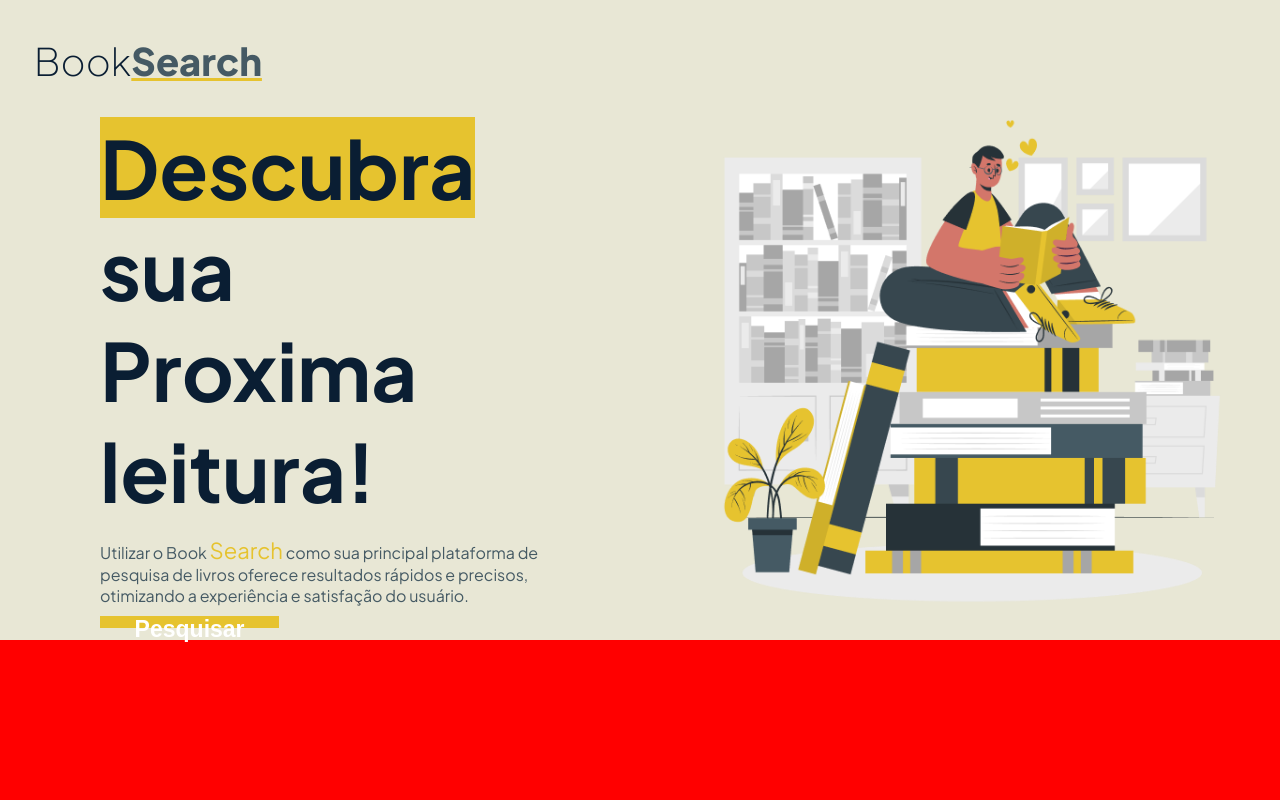
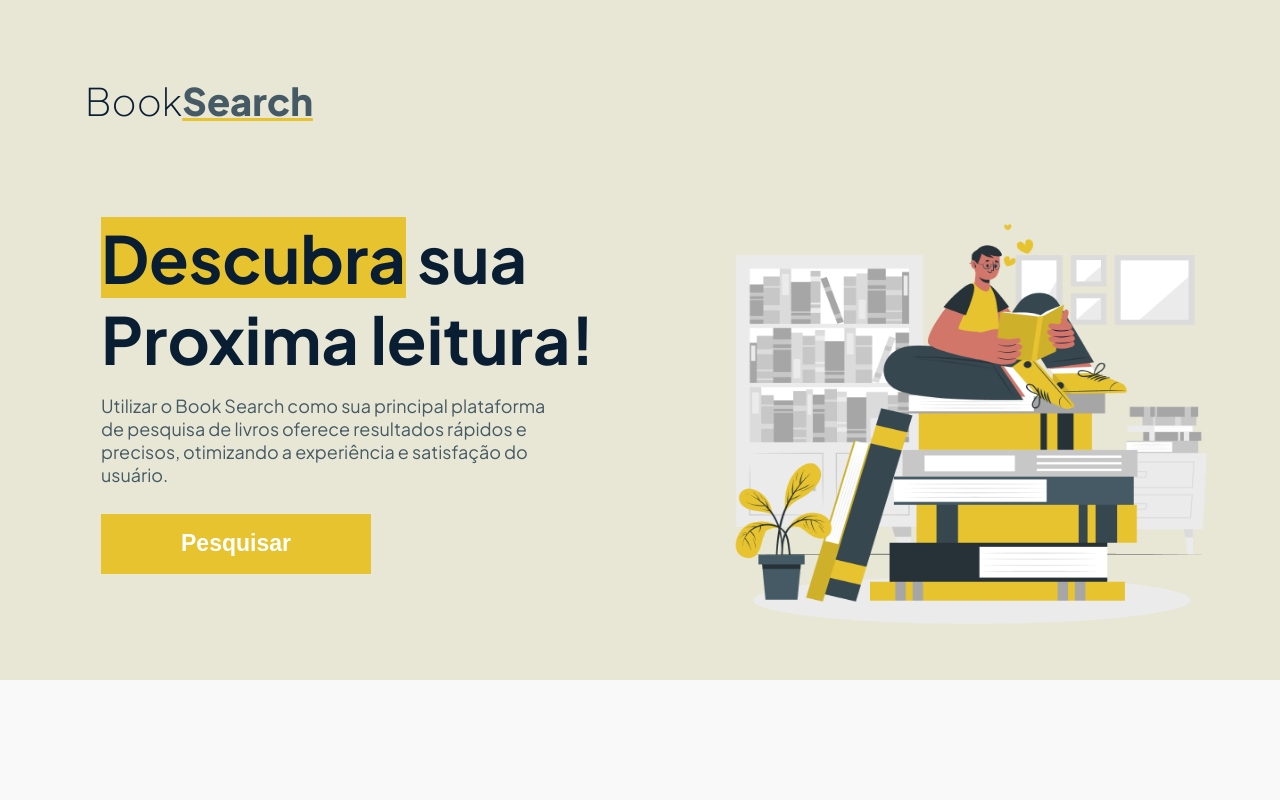
Before and after one commit to TechAbraao/project-book-search, a Flask app: page /home in a window 1280 px wide. Run offline with Flask 3, Linux system fonts and the light colour scheme.

Commit message:
responsividade na navbar e no main

```diff
--- a/static/css/button.css
+++ b/static/css/button.css
@@ -1,8 +1,7 @@
 button {
     cursor: pointer;
-    width: 35%;
-    height: 45%;
-    font-size: 23px;
+    width: 270px;
+    height: 40%;
     font-weight: 600;
     border: none;
     background-color: #E6C32F;
@@ -11,7 +10,22 @@ button {
 button:hover {
     background-color: #D3B32C;
 }
-.button_p {
+button > p {
     color: white;
     background: transparent;
+    font-size: 23px;
 }
+@media (max-width: 850px){
+    button {
+        width: 240px;
+    }
+}
+
+@media (max-width: 550px){
+    button {
+        width: 200px;
+    }
+    button > p {
+        font-size: 19px;
+    }
+}
--- a/static/css/main.css
+++ b/static/css/main.css
@@ -1,61 +1,162 @@
 @import url('https://fonts.googleapis.com/css2?family=Plus+Jakarta+Sans:ital,wght@0,200..800;1,200..800&display=swap');
 main {
     width: 100%;
-    height: 65%;
+    height: 60%;
     display: flex;
     font-family: "Plus Jakarta Sans", serif;
-    font-optical-sizing: auto;
 }
-.coluna_um {
+main > div {
     background-color: #E8E7D5;
     width: 50%;
     display: flex;
     justify-content: center;
     flex-direction: column
 }
-.coluna_dois {
+main > #main_second_column {
     background-color: #E8E7D5;
     width: 50%;
-}
-.coluna_um_p {
-    font-size: 80px;
-    font-weight: 700;
-    color: #0A1E33;
-    width: 70%;
-    padding-left: 100px;
-}
-.coluna_um_p_desc {
-    color: #455A64;
-    font-weight: 400;
-    background-color: transparent;
-    width: 70%;
-    padding-left: 100px;
-    height: 25%;
-    padding-top: 15px;
-}
-.button_main {
-    background: transparent;
-    width: 80%;
-    height: 180px;
-    padding-left: 100px;
-    padding-top: 10px;
-}
-.coluna_um_p_span {
-    background: red;
-    background-color: #E6C32F;
-}
-.coluna_um_p_desc_span {
-    background: transparent;
-    color: #E6C32F;
-    font-size: 22px;
-}
-.coluna_dois {
     display: flex;
     align-items: center;
     justify-content: center;
     background: #E8E7D5;
 }
-img {
+main > div > p {
+    font-size: 80px;
+    font-weight: 700;
+    color: #0A1E33;
+    width: 70%;
+    padding-left: 101px;
+    background-color: transparent;
+}
+main > div > #main_first_column_description {
+    color: #455A64;
+    font-weight: 400;
+    background-color: transparent;
+    width: 70%;
+    padding-left: 101px;
+    height: 25%;
+    padding-top: 15px;
+    font-size: 18px;
+}
+main > div > div {
+    background: transparent;
+    width: 750px;
+    height: 150px;
+    padding-left: 101px;
+}
+main > #main_second_column > img {
     background-color: transparent;
     height: 100%
 }
+main > div > p > #main_contrast_word {
+    background-color: #E6C32F;
+}
+@media (max-width: 1735px) {
+    main > div > p {
+        width: 100%
+    }
+}
+@media (max-width: 1450px) {
+    main > #main_second_column > img {
+        width: 80%;
+        height: 90%
+    }
+    main > div > p {
+        font-size: 65px;
+    }
+}
+@media (max-width: 1250px) {
+    main > div > #main_first_column_description {
+        width: 80%;
+        font-size: 15px;
+    }
+    main > div > p {
+        font-size: 55px;
+    }
+     main > #main_second_column > img {
+        width: 75%;
+        height: 80%
+    }
+}
+@media (max-width: 1050px) {
+    main > #main_second_column {
+        display: none;
+    }
+    main > div {
+        width: 100%
+    }
+    main > div > p {
+        width: 50%
+    }
+    main > div > #main_first_column_description {
+        width: 50%;
+    }
+    main > div > div {
+        width: 650px;
+    }
+}
+@media (max-width: 850px) {
+    main > div > div {
+        width: 550px;
+    }
+    main > div > #main_first_column_description {
+        font-size: 13px;
+    }
+    main > div > p {
+        font-size: 45px;
+    }
+}
+@media (max-width: 700px) {
+    main > div > div {
+        width: 400px;
+    }
+    main {
+        height: 50%
+    }
+    main > div > p {
+        width: 70%
+    }
+    main > div > #main_first_column_description {
+        width: 60%
+    }
+    main > div > p {
+        padding-left: 55px;
+    }
+    main > div > #main_first_column_description {
+        padding-left: 55px;
+    }
+    main > div > div {
+        padding-left: 50px;
+    }
+}
+@media (max-width: 500px) {
+    main > div > p {
+        font-size: 40px;
+    }
+    main > div > #main_first_column_description {
+        width: 70%;
+    }
+}
+@media (max-width: 470px) {
+    main > div > div {
+        width: 20px;
+    }
+}
+@media (max-width: 440px) {
+    main > div > p {
+        font-size: 32px;
+        padding-left: 25px;
+    }
+    main > div > #main_first_column_description {
+        font-size: 12px;
+        padding-left: 25px;
+    }
+    main > div > div {
+        padding-left: 25px;
+    }
+}
+@media (max-width: 350px) {
+    main > div > p {
+        width: 80%
+    }
+}
--- a/static/css/nav.css
+++ b/static/css/nav.css
@@ -2,7 +2,7 @@
 
 nav {
     width: 100%;
-    height: 15%;
+    height: 200px;
     background-color: #E8E7D5;
 }
 nav > div {
@@ -14,23 +14,98 @@ nav > div {
     display: flex;
     justify-content: center;
     align-items: center;
-    width: 20%;
+    width: 25%;
     height: 100%;
-    background: #E8E7D5;
-    padding-left: 20px
 }
-div > p {
+nav > div > p {
     color: #0A1E33;
     font-weight: 200;
     background: #E8E7D5;
-    width: 100%
-    text-align: center
+    width: 100%;
+    height: 100%;
+    text-align: center;
+    display: flex;
+    justify-content: center;
+    align-items: center;
+    padding-right: 50px;
 }
-div > p > .nav_div_book_search {
+div > p > #nav_contrast_word {
     color: #455A64;
     font-weight: 800;
     background: #E8E7D5;
     text-decoration: underline;
     text-decoration-thickness: 3px;
-    text-decoration-color: #E6C32F
+    text-decoration-color: #E6C32F;
 }
+@media (max-width: 1440px) {
+    nav > div {
+        width: 30%;
+    }
+}
+@media (max-width: 1340px) {
+    nav > div {
+        width: 35%;
+    }
+}
+@media (max-width: 1050px) {
+    nav > div {
+        width: 45%;
+    }
+    nav {
+        height: 180px;
+    }
+}
+@media (max-width: 750px) {
+    nav > div {
+        width: 55%;
+    }
+}
+@media (max-width: 650px) {
+    nav > div {
+        width: 60%;
+    }
+    nav {
+        height: 160px;
+    }
+}
+@media (max-width: 550px){
+    nav > div > p {
+        padding-left: 52px;
+    }
+}
+@media (max-width: 455px) {
+    nav > div {
+        width: 70%;
+    }
+    nav > div > p {
+        font-size: 35px;
+    }
+}
+@media (max-width: 400px) {
+    nav > div {
+        width: 75%;
+    }
+    nav > div > p {
+        font-size: 30px;
+    }
+}
+@media (max-width: 440px) {
+    nav > div > p {
+        padding-left: 5px;
+    }
+}
+@media (max-width: 380px) {
+    nav > div > p {
+        padding-left: 0px;
+    }
+}
+@media (max-width: 350px) {
+    nav > div > p {
+        padding-left: 13px;
+    }
+}
+@media (max-width: 310px) {
+    nav > div > p {
+        padding-left: 45px;
+    }
+}
--- a/static/css/body.css
+++ b/static/css/template.css
@@ -3,9 +3,7 @@
     padding: 0;
     margin: 0;
 }
-
 body {
     width: 100%;
     height: 100vh;
-    background: red;
 }
--- a/templates/button/button.html
+++ b/templates/button/button.html
@@ -1,6 +1,6 @@
 <link rel="stylesheet" href="{{url_for('static', filename='css/button.css')}}">
 {% block content %}
 <button>
-    <p class="button_p">Pesquisar</p>
+    <p>Pesquisar</p>
 </button>
 {% endblock %}
--- a/templates/main/main.html
+++ b/templates/main/main.html
@@ -1,15 +1,15 @@
 <link rel="stylesheet" href="{{url_for('static', filename='css/main.css')}}">
 {% block content %}
 <main>
-  <div class="coluna_um">
-    <p class="coluna_um_p"><span class="coluna_um_p_span">Descubra</span> sua</p>
-    <p class="coluna_um_p">Proxima leitura!</p>
-    <p class="coluna_um_p_desc">Utilizar o Book <span class="coluna_um_p_desc_span">Search</span> como sua principal plataforma de pesquisa de livros oferece resultados rápidos e precisos, otimizando a experiência e satisfação do usuário.</p>
-    <div class="button_main">
+  <div>
+    <p><span id="main_contrast_word">Descubra</span> sua</p>
+    <p>Proxima leitura!</p>
+    <p id="main_first_column_description">Utilizar o Book Search como sua principal plataforma de pesquisa de livros oferece resultados rápidos e precisos, otimizando a experiência e satisfação do usuário.</p>
+    <div>
        {% include "/button/button.html" %}
     </div>
   </div>
-  <div class="coluna_dois">
+  <div id="main_second_column">
     <img src="{{ url_for('static', filename='images/image_main.png') }}">
   </div>
 </main>
--- a/templates/nav/nav.html
+++ b/templates/nav/nav.html
@@ -2,7 +2,9 @@
 {% block content %}
 <nav>
     <div>
-        <p>Book<span class="nav_div_book_search">Search</span></p>
+        <p>Book
+            <span id="nav_contrast_word">Search</span>
+        </p>
     </div>
 </nav>
 {% endblock %}
--- a/templates/template/template.html
+++ b/templates/template/template.html
@@ -1,6 +1,8 @@
 <!DOCTYPE html>
-<link rel="stylesheet" href="{{url_for('static', filename='css/body.css')}}">
+<meta name="viewport" content="width=device-width, initial-scale=1.0">
+<link rel="stylesheet" href="{{url_for('static', filename='css/template.css')}}">
 <link rel="icon" href="{{ url_for('static', filename='icons/logo_minimalista.png') }}" type="image/x-icon">
+<meta http-equiv="refresh" content="1">
 <html lang="en">
   <head>
     <meta charset="UTF-8">
```
Also changed, not shown: static/css/escolher_genero.css (added, +31 -0 lines), templates/escolher_genero/escolher_genero.html (added, +16 -0 lines), 1 other file.
